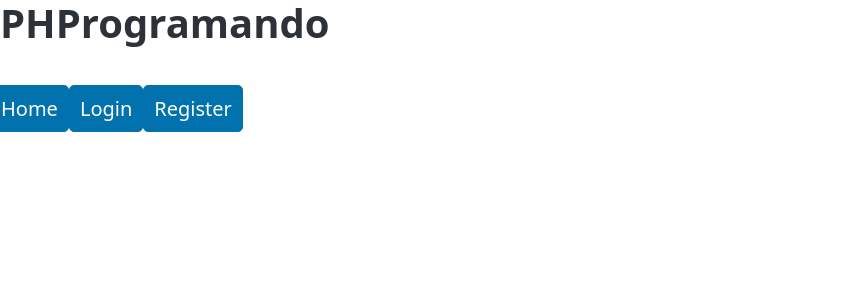
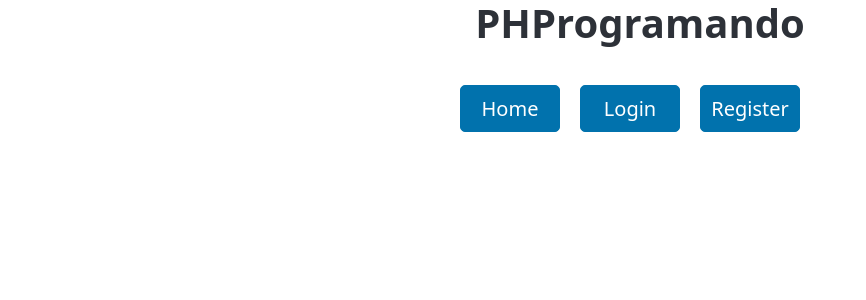
Before and after one commit to Eriquito00/LoginPHP, a PHP site: page / in a window 1280 px wide. Shown: the top 300 px of the page, without its empty margins (0-866 px from the left). Run offline with PHP 8.4, Linux system fonts and the light colour scheme; some libraries are stand-ins or nearby versions.

Commit message:
styles for home page

```diff
--- a/public/styles/style.css
+++ b/public/styles/style.css
@@ -3,3 +3,23 @@
     margin: 0;
     box-sizing: border-box;
 }
+
+h1 {
+    text-align: center;
+    font-size: 5rem;
+}
+
+nav {
+    display: flex;
+}
+
+ul {
+    width: 100%;
+    justify-content: center;
+    align-items: center;
+    gap: 20px;
+}
+
+button {
+    min-width: 100px;
+}
```
